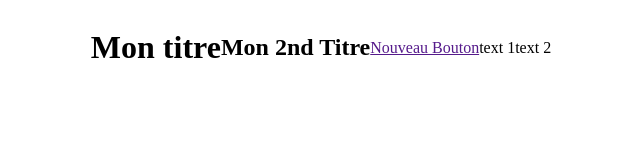
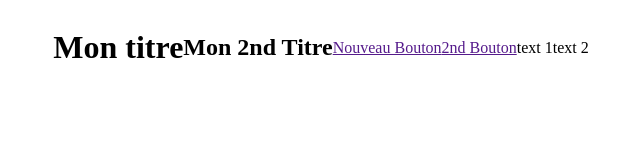
Before and after one commit to ArnaudWI/newproject, a plain HTML site: page index.html in a window 1280 px wide. Shown: the whole page, without its empty margins (319-959 px from the left). Drawn offline with Linux system fonts and the light colour scheme.

Commit message:
ajout d'un deuxieme bouton

```diff
--- a/index.html
+++ b/index.html
@@ -9,7 +9,7 @@
     <h1>Mon titre</h1>
     <h2>Mon 2nd Titre</h2>
     <a href="">Nouveau Bouton</a>
-
+    <a href="">2nd Bouton</a>
     <p>text 1</p>
     <p>text 2</p>
   </body>
```
